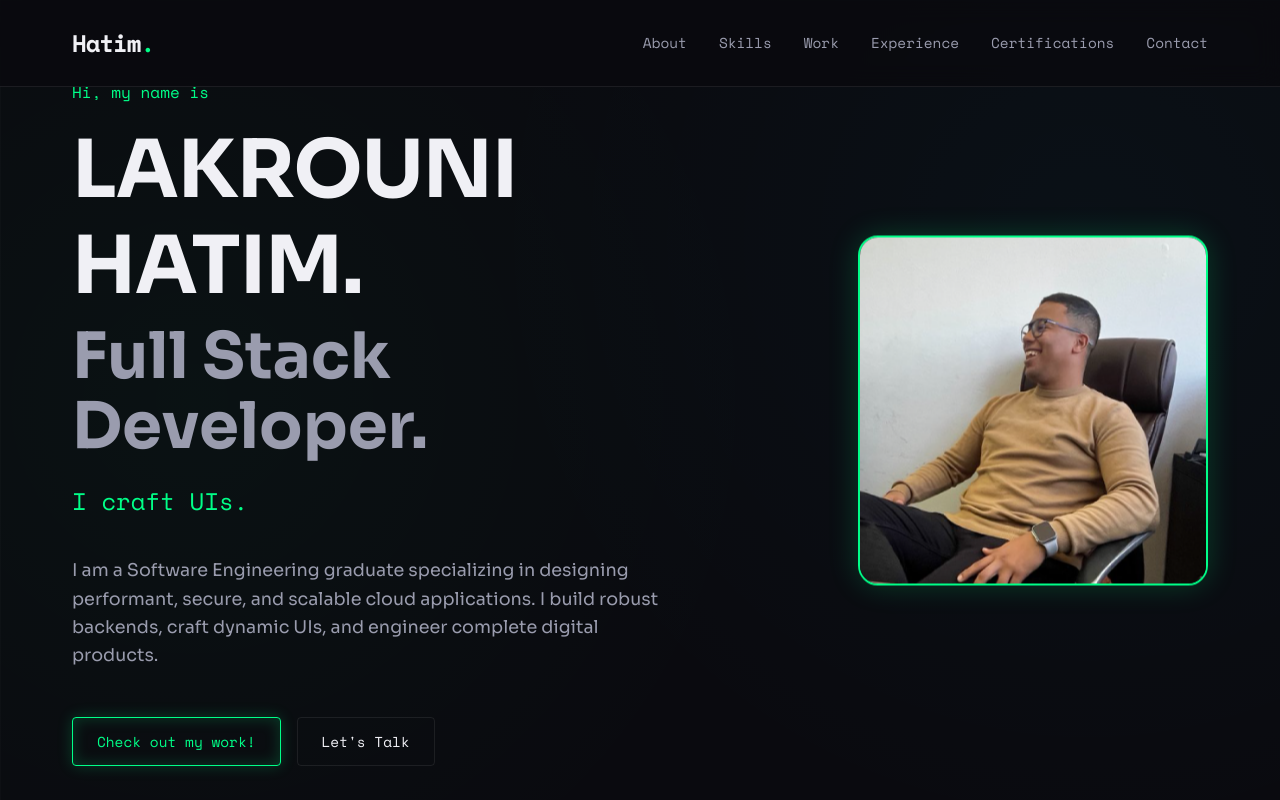
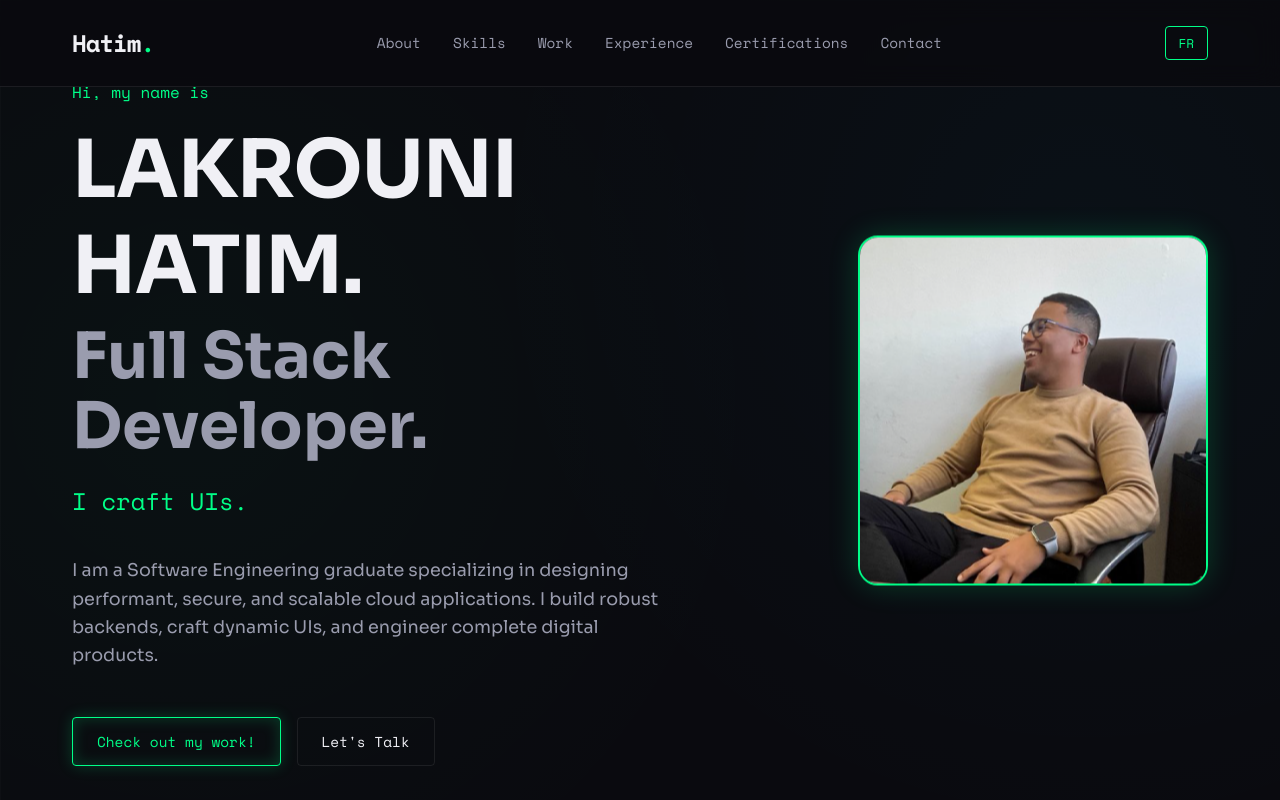
Before and after one commit to Hatimlk/OwnPortfolio, a React (Vite) app: page / in a window 1280 px wide. Shown: the top 800 px of the page. Built offline with nearby package versions, Linux system fonts and the light colour scheme; some icons are missing.

Commit message:
Add English/French language toggle support

```diff
--- a/src/App.jsx
+++ b/src/App.jsx
@@ -4,8 +4,11 @@ import profileImage from './assets/profile.png';
 import classConnectImg from './assets/ClassConnect.png';
 import nestyImg from './assets/Nesty Webiste.png';
 import tilmideImg from './assets/Tilmide-Orientation Plateforme.png';
+import { translations } from './translations';
 
 function App() {
+  const [lang, setLang] = useState('en');
+  const t = translations[lang];
   const [navScrolled, setNavScrolled] = useState(false);
   const [mobileMenuOpen, setMobileMenuOpen] = useState(false);
   const [activeTab, setActiveTab] = useState('');
@@ -33,7 +36,7 @@ function App() {
     window.addEventListener('scroll', handleScroll);
 
     // Typing effect logic
-    const words = ["I build APIs.", "I craft UIs.", "I design data flows.", "I engineer products."];
+    const words = t.hero.typing;
     let wordIndex = 0;
     let charIndex = 0;
     let isDeleting = false;
@@ -83,7 +86,7 @@ function App() {
       window.removeEventListener('scroll', handleScroll);
       clearTimeout(typingTimeout);
     };
-  }, []);
+  }, [lang]);
 
   useEffect(() => {
     // Cursor events (only for devices with fine pointer like mouse)
@@ -120,13 +123,17 @@ function App() {
         <div className="container nav-container">
           <a href="#hero" className="logo" {...interactiveProps}>Hatim<span>.</span></a>
           <ul className={`nav-links ${mobileMenuOpen ? 'active' : ''}`}>
-            <li><a href="#about" className={activeTab === 'about' ? 'active' : ''} onClick={() => setMobileMenuOpen(false)} {...interactiveProps}>About</a></li>
-            <li><a href="#skills" className={activeTab === 'skills' ? 'active' : ''} onClick={() => setMobileMenuOpen(false)} {...interactiveProps}>Skills</a></li>
-            <li><a href="#projects" className={activeTab === 'projects' ? 'active' : ''} onClick={() => setMobileMenuOpen(false)} {...interactiveProps}>Work</a></li>
-            <li><a href="#experience" className={activeTab === 'experience' ? 'active' : ''} onClick={() => setMobileMenuOpen(false)} {...interactiveProps}>Experience</a></li>
-            <li><a href="#certifications" className={activeTab === 'certifications' ? 'active' : ''} onClick={() => setMobileMenuOpen(false)} {...interactiveProps}>Certifications</a></li>
-            <li><a href="#contact" className={activeTab === 'contact' ? 'active' : ''} onClick={() => setMobileMenuOpen(false)} {...interactiveProps}>Contact</a></li>
+            <li><a href="#about" className={activeTab === 'about' ? 'active' : ''} onClick={() => setMobileMenuOpen(false)} {...interactiveProps}>{t.nav.about}</a></li>
+            <li><a href="#skills" className={activeTab === 'skills' ? 'active' : ''} onClick={() => setMobileMenuOpen(false)} {...interactiveProps}>{t.nav.skills}</a></li>
+            <li><a href="#projects" className={activeTab === 'projects' ? 'active' : ''} onClick={() => setMobileMenuOpen(false)} {...interactiveProps}>{t.nav.work}</a></li>
+            <li><a href="#experience" className={activeTab === 'experience' ? 'active' : ''} onClick={() => setMobileMenuOpen(false)} {...interactiveProps}>{t.nav.experience}</a></li>
+            <li><a href="#certifications" className={activeTab === 'certifications' ? 'active' : ''} onClick={() => setMobileMenuOpen(false)} {...interactiveProps}>{t.nav.certifications}</a></li>
+            <li><a href="#contact" className={activeTab === 'contact' ? 'active' : ''} onClick={() => setMobileMenuOpen(false)} {...interactiveProps}>{t.nav.contact}</a></li>
           </ul>
+          <div className="nav-right">
+            <button className="lang-toggle" onClick={() => setLang(lang === 'en' ? 'fr' : 'en')} {...interactiveProps}>
+              {lang === 'en' ? 'FR' : 'EN'}
+            </button>
             <button
               className="hamburger"
               onClick={() => setMobileMenuOpen(!mobileMenuOpen)}
@@ -135,26 +142,25 @@ function App() {
               {mobileMenuOpen ? <i className="ph ph-x"></i> : <i className="ph ph-list"></i>}
             </button>
           </div>
+        </div>
       </nav>
 
       <header id="hero" className="section">
         <div className="container">
           <div className="hero-content">
-            <span className="greeting">Hi, my name is</span>
+            <span className="greeting">{t.hero.greeting}</span>
             <h1 className="name">LAKROUNI HATIM.</h1>
-            <h2 className="title">Full Stack Developer.</h2>
+            <h2 className="title">{t.hero.title}</h2>
 
             <div className="typing-container">
               <span className="typing-text">{typedText}</span>
             </div>
 
-            <p className="hero-desc">
-              I am a Software Engineering graduate specializing in designing performant, secure, and scalable cloud applications. I build robust backends, craft dynamic UIs, and engineer complete digital products.
-            </p>
+            <p className="hero-desc">{t.hero.desc}</p>
 
             <div className="hero-actions">
-              <a href="#projects" className="btn btn-primary" {...interactiveProps}>Check out my work!</a>
-              <a href="#contact" className="btn btn-outline" {...interactiveProps}>Let's Talk</a>
+              <a href="#projects" className="btn btn-primary" {...interactiveProps}>{t.hero.cta1}</a>
+              <a href="#contact" className="btn btn-outline" {...interactiveProps}>{t.hero.cta2}</a>
             </div>
           </div>
           <div className="hero-image">
@@ -166,39 +172,33 @@ function App() {
       <section id="about" className="section">
         <div className="container">
           <div className="section-header">
-            <h2 className="section-title"><span className="highlight">01.</span> About Me</h2>
+            <h2 className="section-title"><span className="highlight">01.</span> {t.about.title}</h2>
             <div className="section-line"></div>
           </div>
 
           <div className="about-grid">
             <div className="about-text">
-              <p>
-                Hello! I'm Hatim, a passionate Full Stack Developer based in <strong>Casablanca, Morocco</strong>. I hold a professional license in Software Engineering and possess deep expertise across modern web frameworks, DevOps methodologies, and cloud architectures.
-              </p>
-              <p>
-                My journey in tech is driven by complex technical challenges and a constant desire for improvement. Whether it's architecting a scalable REST API, tailoring a custom Shopify storefront, or setting up robust Dockerized deployments on AWS, I thrive on turning ideas into functional, high-value realities.
-              </p>
-              <p>
-                Here are a few metrics that define my journey so far:
-              </p>
+              <p>{t.about.p1}</p>
+              <p>{t.about.p2}</p>
+              <p>{t.about.p3}</p>
             </div>
 
             <div className="stats-grid">
               <div className="stat-card" {...interactiveProps}>
                 <div className="stat-num">4+</div>
-                <div className="stat-label">Years of Experience</div>
+                <div className="stat-label">{t.about.stats.experience}</div>
               </div>
               <div className="stat-card" {...interactiveProps}>
                 <div className="stat-num">15+</div>
-                <div className="stat-label">Tech Skills Mastered</div>
+                <div className="stat-label">{t.about.stats.skills}</div>
               </div>
               <div className="stat-card" {...interactiveProps}>
                 <div className="stat-num">20+</div>
-                <div className="stat-label">Projects Delivered</div>
+                <div className="stat-label">{t.about.stats.projects}</div>
               </div>
               <div className="stat-card" {...interactiveProps}>
                 <div className="stat-num">100%</div>
-                <div className="stat-label">Commitment to Quality</div>
+                <div className="stat-label">{t.about.stats.quality}</div>
               </div>
             </div>
           </div>
@@ -208,13 +208,13 @@ function App() {
       <section id="skills" className="section">
         <div className="container">
           <div className="section-header">
-            <h2 className="section-title"><span className="highlight">02.</span> Technical Arsenal</h2>
+            <h2 className="section-title"><span className="highlight">02.</span> {t.skills.title}</h2>
             <div className="section-line"></div>
           </div>
 
           <div className="skills-grid">
             <div className="skill-category" {...interactiveProps}>
-              <h3><i className="ph ph-browser"></i> Frontend</h3>
+              <h3><i className="ph ph-browser"></i> {t.skills.frontend}</h3>
               <div className="skill-tags">
                 <span className="skill-tag">React.js</span>
                 <span className="skill-tag">Next.js</span>
@@ -226,7 +226,7 @@ function App() {
             </div>
 
             <div className="skill-category" {...interactiveProps}>
-              <h3><i className="ph ph-terminal-window"></i> Backend</h3>
+              <h3><i className="ph ph-terminal-window"></i> {t.skills.backend}</h3>
               <div className="skill-tags">
                 <span className="skill-tag">Node.js</span>
                 <span className="skill-tag">Express.js</span>
@@ -238,7 +238,7 @@ function App() {
             </div>
 
             <div className="skill-category" {...interactiveProps}>
-              <h3><i className="ph ph-database"></i> Database</h3>
+              <h3><i className="ph ph-database"></i> {t.skills.database}</h3>
               <div className="skill-tags">
                 <span className="skill-tag">MySQL</span>
                 <span className="skill-tag">MongoDB</span>
@@ -250,7 +250,7 @@ function App() {
             </div>
 
             <div className="skill-category" {...interactiveProps}>
-              <h3><i className="ph ph-cloud"></i> Cloud & DevOps</h3>
+              <h3><i className="ph ph-cloud"></i> {t.skills.cloud}</h3>
               <div className="skill-tags">
                 <span className="skill-tag">AWS</span>
                 <span className="skill-tag">Docker</span>
@@ -262,7 +262,7 @@ function App() {
             </div>
 
             <div className="skill-category" {...interactiveProps}>
-              <h3><i className="ph ph-globe"></i> Networking</h3>
+              <h3><i className="ph ph-globe"></i> {t.skills.networking}</h3>
               <div className="skill-tags">
                 <span className="skill-tag">TCP/IP</span>
                 <span className="skill-tag">DNS</span>
@@ -279,7 +279,7 @@ function App() {
       <section id="projects" className="section">
         <div className="container">
           <div className="section-header">
-            <h2 className="section-title"><span className="highlight">03.</span> Featured Projects</h2>
+            <h2 className="section-title"><span className="highlight">03.</span> {t.projects.title}</h2>
             <div className="section-line"></div>
           </div>
 
@@ -395,7 +395,7 @@ function App() {
       <section id="experience" className="section">
         <div className="container">
           <div className="section-header">
-            <h2 className="section-title"><span className="highlight">04.</span> Professional Experience</h2>
+            <h2 className="section-title"><span className="highlight">04.</span> {t.experience.title}</h2>
             <div className="section-line"></div>
           </div>
 
@@ -463,7 +463,7 @@ function App() {
       <section id="certifications" className="section">
         <div className="container">
           <div className="section-header">
-            <h2 className="section-title"><span className="highlight">05.</span> Certifications</h2>
+            <h2 className="section-title"><span className="highlight">05.</span> {t.certifications.title}</h2>
             <div className="section-line"></div>
           </div>
 
@@ -491,26 +491,24 @@ function App() {
       <section id="contact" className="section">
         <div className="container">
           <div className="section-header">
-            <h2 className="section-title"><span className="highlight">06.</span> Get In Touch</h2>
+            <h2 className="section-title"><span className="highlight">06.</span> {t.contact.title}</h2>
             <div className="section-line"></div>
           </div>
 
           <div className="contact-content">
-            <p>
-              I'm currently open to new opportunities. Whether you have a question, a project idea, or just want to say hi, my inbox is always open. Let's build something amazing together!
-            </p>
+            <p>{t.contact.desc}</p>
 
             <form className="contact-form" onSubmit={(e) => { e.preventDefault(); alert('Message sent functionality requires backend! But looking good!'); }}>
               <div className="form-group">
-                <input type="text" className="form-control" placeholder="Name" required />
+                <input type="text" className="form-control" placeholder={t.contact.name} required />
               </div>
               <div className="form-group">
-                <input type="email" className="form-control" placeholder="Email" required />
+                <input type="email" className="form-control" placeholder={t.contact.email} required />
               </div>
               <div className="form-group">
-                <textarea className="form-control" placeholder="Message" required></textarea>
+                <textarea className="form-control" placeholder={t.contact.message} required></textarea>
               </div>
-              <button type="submit" className="btn btn-primary" {...interactiveProps}>Send Message</button>
+              <button type="submit" className="btn btn-primary" {...interactiveProps}>{t.contact.send}</button>
             </form>
 
             <div className="social-links">
@@ -524,8 +522,8 @@ function App() {
 
       <footer className="footer">
         <div className="container">
-          <p>Designed & Built by <span className="footer-logo">Hatim Lakrouni</span></p>
-          <p style={{ marginTop: '5px', opacity: 0.6, fontSize: '0.8em' }}>&copy; 2026. All rights reserved.</p>
+          <p>{t.footer.designed} <span className="footer-logo">{t.footer.name}</span></p>
+          <p style={{ marginTop: '5px', opacity: 0.6, fontSize: '0.8em' }}>&copy; 2026. {t.footer.rights}</p>
         </div>
       </footer>
     </>
--- a/src/index.css
+++ b/src/index.css
@@ -252,6 +252,29 @@ nav.scrolled {
     background: transparent;
     color: var(--text-main);
     font-size: 1.5rem;
+}
+
+.nav-right {
+    display: flex;
+    align-items: center;
+    gap: 1rem;
+}
+
+.lang-toggle {
+    background: transparent;
+    border: 1px solid var(--primary);
+    color: var(--primary);
+    padding: 0.4rem 0.8rem;
+    border-radius: 4px;
+    font-family: var(--font-mono);
+    font-size: 0.8rem;
+    cursor: pointer;
+    transition: var(--transition);
+}
+
+.lang-toggle:hover {
+    background: var(--primary);
+    color: var(--bg);
 }
 
 /* Hero Section */
--- /dev/null
+++ b/src/translations.js
@@ -0,0 +1,124 @@
+export const translations = {
+  en: {
+    nav: {
+      about: "About",
+      skills: "Skills",
+      work: "Work",
+      experience: "Experience",
+      certifications: "Certifications",
+      contact: "Contact"
+    },
+    hero: {
+      greeting: "Hi, my name is",
+      name: "LAKROUNI HATIM.",
+      title: "Full Stack Developer.",
+      typing: ["I build APIs.", "I craft UIs.", "I design data flows.", "I engineer products."],
+      desc: "I am a Software Engineering graduate specializing in designing performant, secure, and scalable cloud applications. I build robust backends, craft dynamic UIs, and engineer complete digital products.",
+      cta1: "Check out my work!",
+      cta2: "Let's Talk"
+    },
+    about: {
+      title: "About Me",
+      p1: "Hello! I'm Hatim, a passionate Full Stack Developer based in Casablanca, Morocco. I hold a professional license in Software Engineering and possess deep expertise across modern web frameworks, DevOps methodologies, and cloud architectures.",
+      p2: "My journey in tech is driven by complex technical challenges and a constant desire for improvement. Whether it's architecting a scalable REST API, tailoring a custom Shopify storefront, or setting up robust Dockerized deployments on AWS, I thrive on turning ideas into functional, high-value realities.",
+      p3: "Here are a few metrics that define my journey so far:",
+      stats: {
+        experience: "Years of Experience",
+        skills: "Tech Skills Mastered",
+        projects: "Projects Delivered",
+        quality: "Commitment to Quality"
+      }
+    },
+    skills: {
+      title: "Technical Arsenal",
+      frontend: "Frontend",
+      backend: "Backend",
+      database: "Database",
+      cloud: "Cloud & DevOps",
+      networking: "Networking"
+    },
+    projects: {
+      title: "Featured Projects"
+    },
+    experience: {
+      title: "Professional Experience"
+    },
+    certifications: {
+      title: "Certifications"
+    },
+    contact: {
+      title: "Get In Touch",
+      desc: "I'm currently open to new opportunities. Whether you have a question, a project idea, or just want to say hi, my inbox is always open. Let's build something amazing together!",
+      name: "Name",
+      email: "Email",
+      message: "Message",
+      send: "Send Message"
+    },
+    footer: {
+      designed: "Designed & Built by",
+      name: "Hatim Lakrouni",
+      rights: "All rights reserved."
+    }
+  },
+  fr: {
+    nav: {
+      about: "À propos",
+      skills: "Compétences",
+      work: "Projets",
+      experience: "Expérience",
+      certifications: "Certifications",
+      contact: "Contact"
+    },
+    hero: {
+      greeting: "Bonjour, je m'appelle",
+      name: "LAKROUNI HATIM.",
+      title: "Développeur Full Stack.",
+      typing: ["Je crée des APIs.", "Je conçois des interfaces.", "Je conçois des flux de données.", "Je conçois des produits."],
+      desc: "Je suis titulaire d'une licence en ingénierie logicielle, spécialisé dans la conception d'applications cloud performantes, sécurisées et évolutives. Je développe des backends robustes, crée des interfaces dynamiques et conçois des produits numériques complets.",
+      cta1: "Voir mes projets!",
+      cta2: "Parlons-en"
+    },
+    about: {
+      title: "À propos de moi",
+      p1: "Bonjour! Je suis Hatim, un développeur Full Stack passionné basé à Casablanca, Maroc. Je suis titulaire d'une licence professionnelle en ingénierie logicielle et possède une expertise approfondie dans les frameworks web modernes, les méthodologies DevOps et les architectures cloud.",
+      p2: "Mon parcours technologique est guidé par des défis techniques complexes et un désir constant d'amélioration. Qu'il s'agisse d'architecheter une API REST évolutive, de personnaliser une boutique Shopify, ou de mettre en place des déploiements Docker sur AWS, je m'épanouis en transformant les idées en réalités fonctionnelles et à haute valeur ajoutée.",
+      p3: "Voici quelques indicateurs qui définissent mon parcours:",
+      stats: {
+        experience: "Années d'expérience",
+        skills: "Compétences techniques",
+        projects: "Projets réalisés",
+        quality: "Engagement qualité"
+      }
+    },
+    skills: {
+      title: "Arsenal technique",
+      frontend: "Frontend",
+      backend: "Backend",
+      database: "Base de données",
+      cloud: "Cloud & DevOps",
+      networking: "Réseau"
+    },
+    projects: {
+      title: "Projets en vedette"
+    },
+    experience: {
+      title: "Expérience professionnelle"
+    },
+    certifications: {
+      title: "Certifications"
+    },
+    contact: {
+      title: "Me contacter",
+      desc: "Je suis actuellement ouvert aux nouvelles opportunités. Que vous ayez une question, une idée de projet ou simplement envie de dire bonjour, ma boîte de réception est toujours ouverte. Construisons quelque chose d'incroyable ensemble!",
+      name: "Nom",
+      email: "Email",
+      message: "Message",
+      send: "Envoyer"
+    },
+    footer: {
+      designed: "Conçu et développé par",
+      name: "Hatim Lakrouni",
+      rights: "Tous droits réservés."
+    }
+  }
+};
```
Lines whose indentation alone changed are shown as unchanged.
